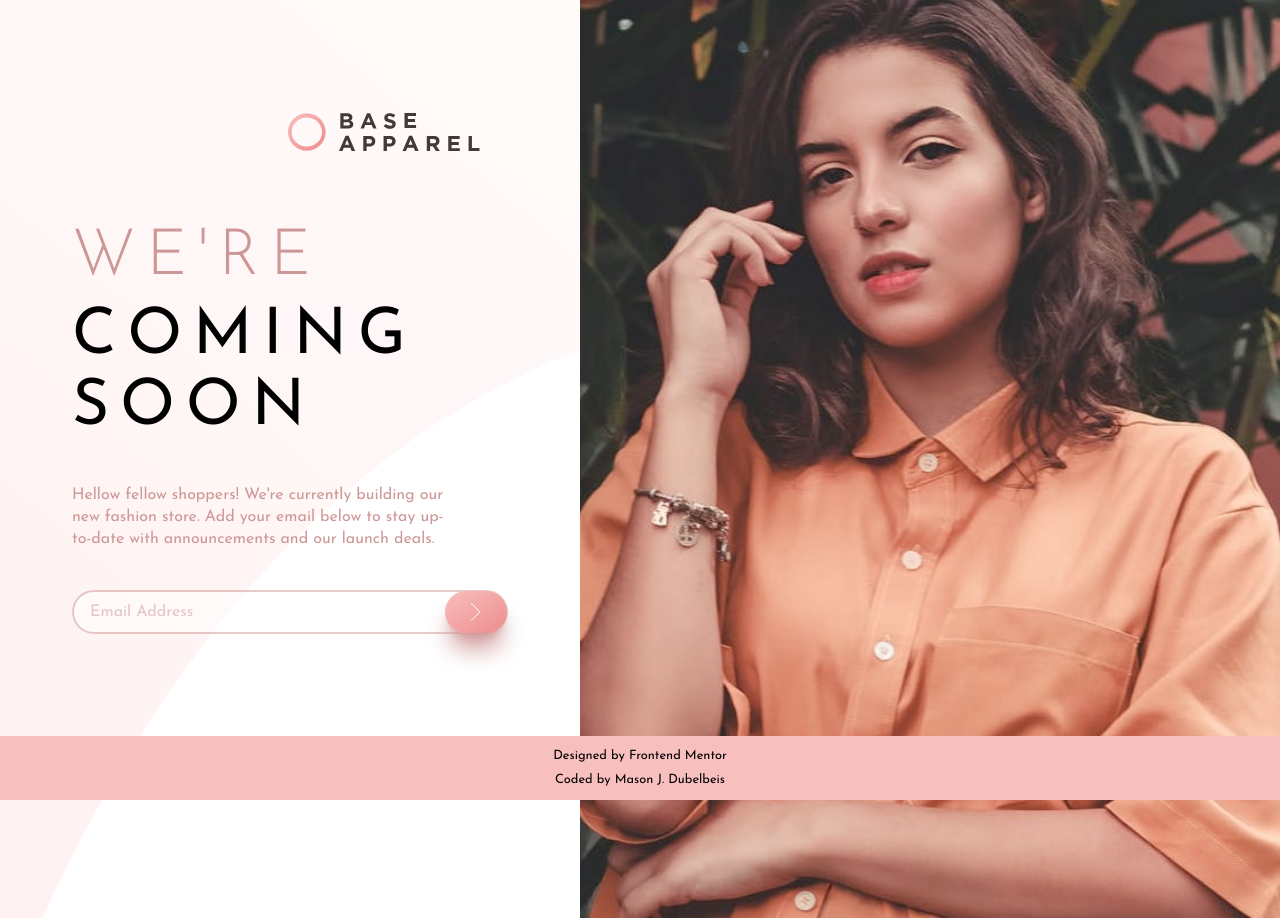
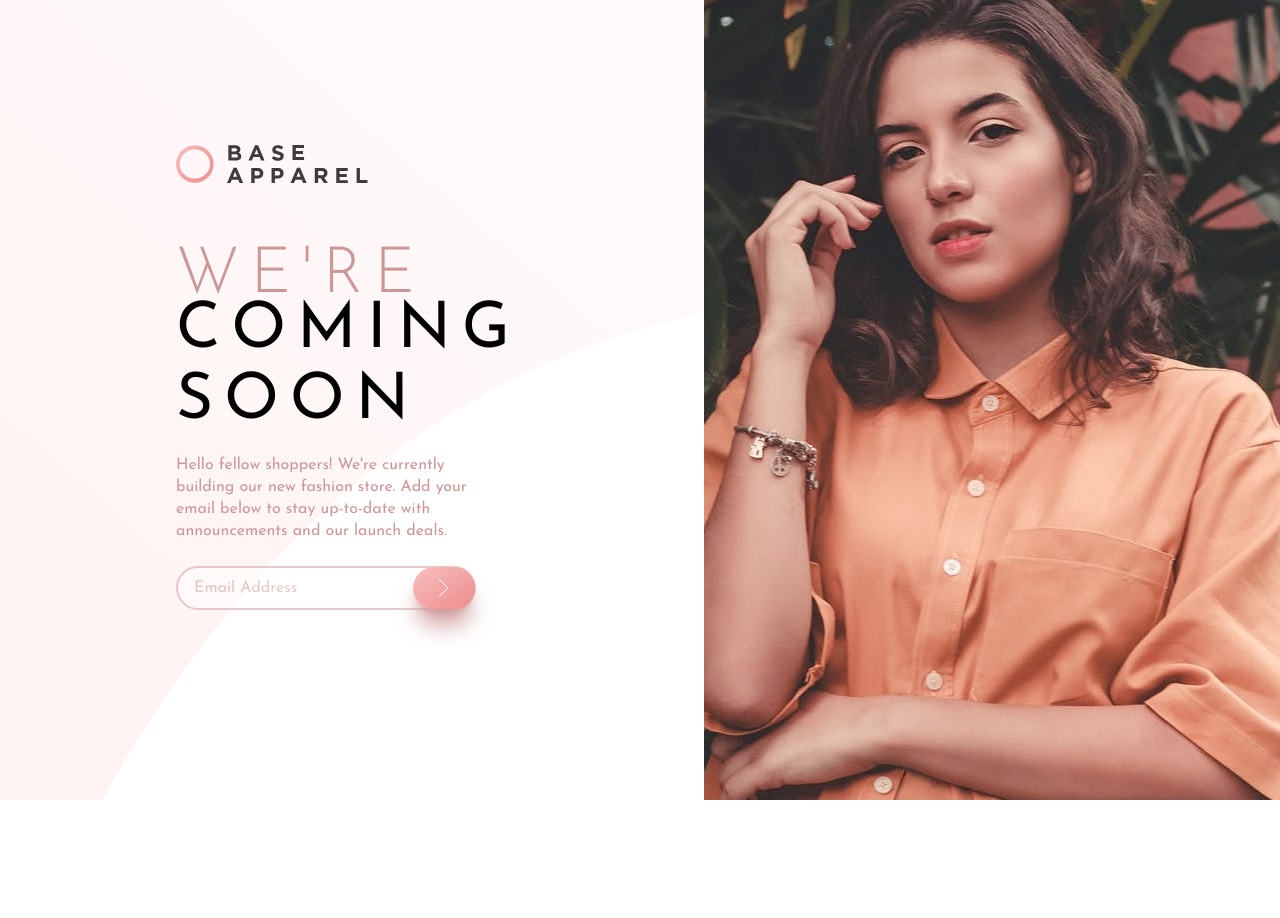
Before and after one commit to mdubelbeis/base-apparel, a React (Create React App) app: page / in a window 1280 px wide. After the commit the page ends 800 px from the top, so only its background shows below. Built offline with nearby package versions, Linux system fonts and the light colour scheme.

Commit message:
fixed responsive design

```diff
--- a/src/components/App.js
+++ b/src/components/App.js
@@ -1,24 +1,27 @@
 import Logo from '../images/logo.svg';
 
 import Info from './Info.component';
-import Input from './Input.component';
 import Image from './Image.component';
 
 function App() {
   return (
-    <div className="min-h-screen md:relative font-josefin-sans text-base mx-auto">
-      <header className="p-8 md:absolute md:hidden lg:block lg:top-20 xl:left-64 lg:w-26">
+    <div>
+      <div className="font-josefin-sans text-base mx-auto lg:mx-12 max-w-xl">
+        <div class="container flex flex-col lg:space-y-20 max-w-[600px] lg:pl-20 xl:pl-32">
+          <header className="p-8 lg:p-0 lg:mt-36">
             <img className="w-24 lg:w-48" src={Logo} alt="" />
           </header>
-      <main className="flex flex-col items-center md:mb-32 lg:flex-row-reverse ">
+          <main className="flex flex-col space-y-10 lg:space-y-0 lg:flex-row lg:items-center">
             <Image />
             <Info />
           </main>
+        </div>
 
-      <footer className="absolute bottom-0 left-0 p-2 flex flex-col w-screen items-center bg-desat-pink">
+        {/* <footer className="absolute bottom-0 left-0 p-2 flex flex-col w-screen items-center bg-desat-pink">
           <small>Designed by Frontend Mentor</small>
           <small>Coded by Mason J. Dubelbeis</small>
-      </footer>
+        </footer> */}
+      </div>
     </div>
   );
 }
--- a/src/components/Image.component.js
+++ b/src/components/Image.component.js
@@ -19,17 +19,17 @@ const Image = () => {
   });
 
   return (
-    <div className="w-screen lg:w-[700px] lg:h-screen">
+    <div className="w-screen sm:flex sm:content-center max-w-xl lg:absolute lg:h-screen lg:top-0 lg:right-0 lg:w-[400px] xl:w-[600px]">
       {windowSize < 1024 && (
         <img
-          className="w-full lg:h-full lg:object-cover"
+          className="mx-auto w-full"
           src={imgSmall}
           alt="girl modeling"
         />
       )}
       {windowSize >= 1024 && (
         <img
-          className="w-full min-h-full"
+          className="object-center object-cover min-h-full"
           src={imgLarge}
           alt="girl modeling"
         />
--- a/src/components/Info.component.js
+++ b/src/components/Info.component.js
@@ -2,15 +2,15 @@ import Input from './Input.component';
 
 const Info = () => {
   return (
-    <section className="mt-12 text-center p-12 w-full mx-auto lg:text-left lg:p-8 lg:mt-0 lg:max-w-[500px] lg:space-y-10">
-      <h1 className="tracking-[10.83px] text-[40px] space-y-2 mb-4 lg:text-[64px] lg:space-y-8 lg:mt-20">
+    <section className="text-center p-8 md:p-8 w-full lg:text-left lg:p-0 lg:max-w-[300px]">
+      <h1 className="tracking-[10.83px] text-[40px] space-y-2 mb-4 lg:text-[64px]">
         <span className="block text-desat-red font-light">WE'RE</span>
         <span className="block leading-[42px] lg:leading-[71px]">
           COMING SOON
         </span>
       </h1>
-      <p className="text-desat-red text-[14px] leading-[22px] mb-6 lg:pr-16 lg:text-[16px]">
-        Hellow fellow shoppers! We're currently building our new
+      <p className="text-desat-red text-[14px] leading-[22px] mb-6 lg:text-[16px]">
+        Hello fellow shoppers! We're currently building our new
         fashion store. Add your email below to stay up-to-date with
         announcements and our launch deals.
       </p>
```
Lines whose indentation alone changed are shown as unchanged.
